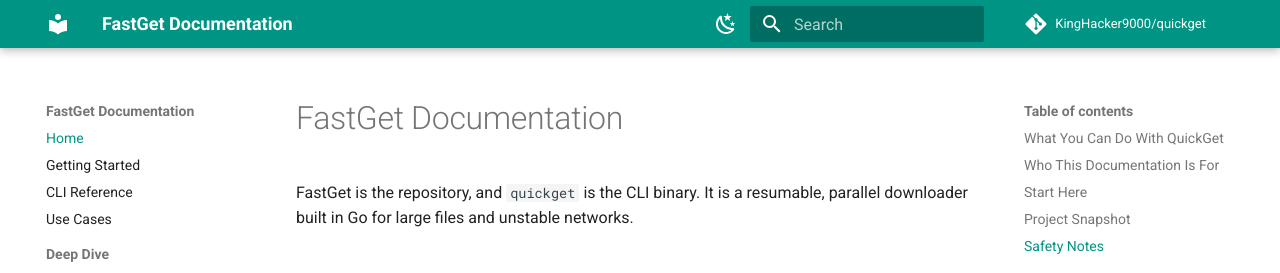
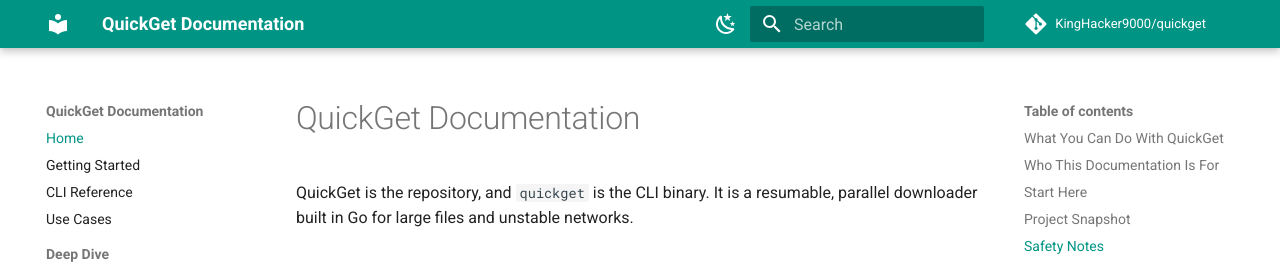
Before and after one commit to KingHacker9000/quickget, an MkDocs documentation site: the page built from docs/index.md, in a window 1280 px wide and 1386 px high. Shown: the top 273 px of the window. Built offline with MkDocs 1.6.1 and Material for MkDocs 9.7.7, drawn with Linux system fonts in a browser that asks for light colours; comment, search, counter and statistics services are not loaded.

Commit message:
quickget

```diff
--- a/docs/index.md
+++ b/docs/index.md
@@ -1,6 +1,6 @@
-# FastGet Documentation
+# QuickGet Documentation
 
-FastGet is the repository, and `quickget` is the CLI binary. It is a resumable, parallel downloader built in Go for large files and unstable networks.
+QuickGet is the repository, and `quickget` is the CLI binary. It is a resumable, parallel downloader built in Go for large files and unstable networks.
 
 ## What You Can Do With QuickGet
 
--- a/mkdocs.yml
+++ b/mkdocs.yml
@@ -1,5 +1,5 @@
-site_name: FastGet Documentation
-site_description: FastGet (QuickGet CLI) user and contributor documentation.
+site_name: QuickGet Documentation
+site_description: QuickGet (QuickGet CLI) user and contributor documentation.
 site_url: https://kinghacker9000.github.io/quickget/
 repo_url: https://github.com/KingHacker9000/quickget
 repo_name: KingHacker9000/quickget
```
Also changed, not shown: README.md (+1 -1 lines), docs/use-cases.md (+1 -1 lines).
